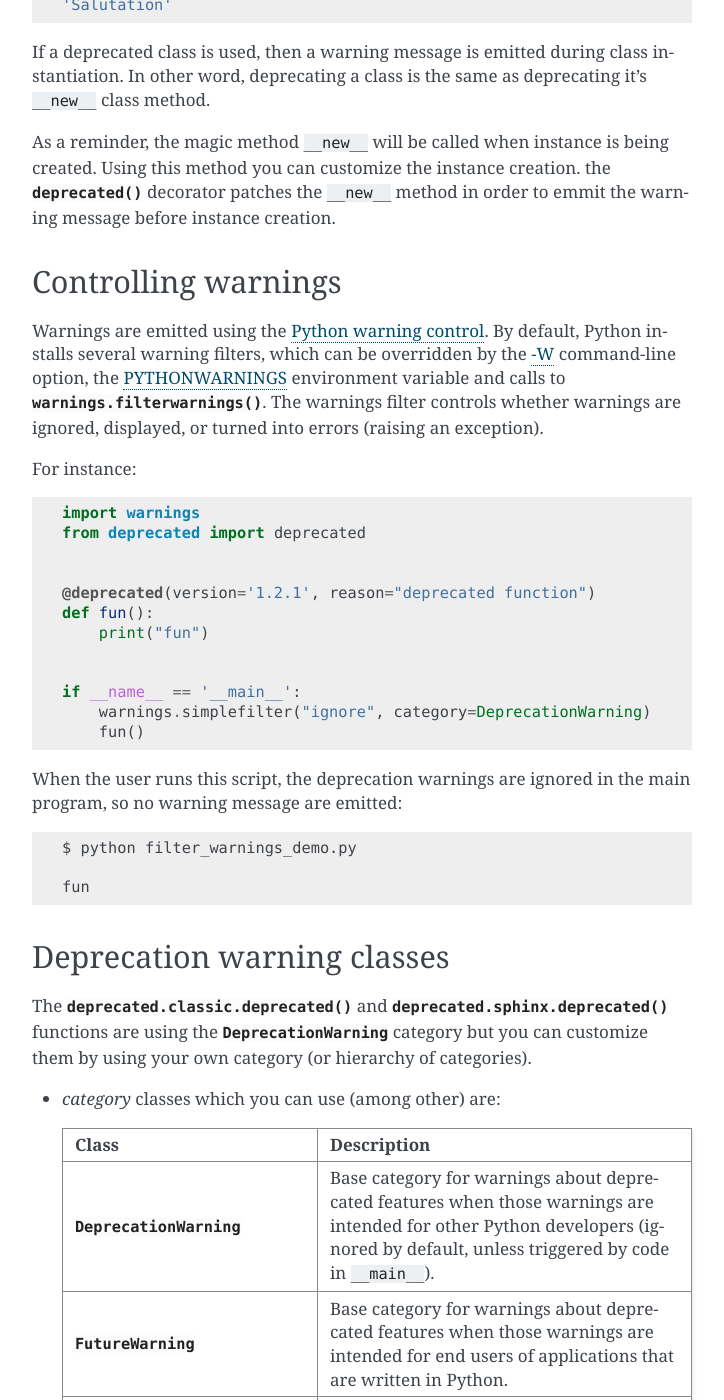
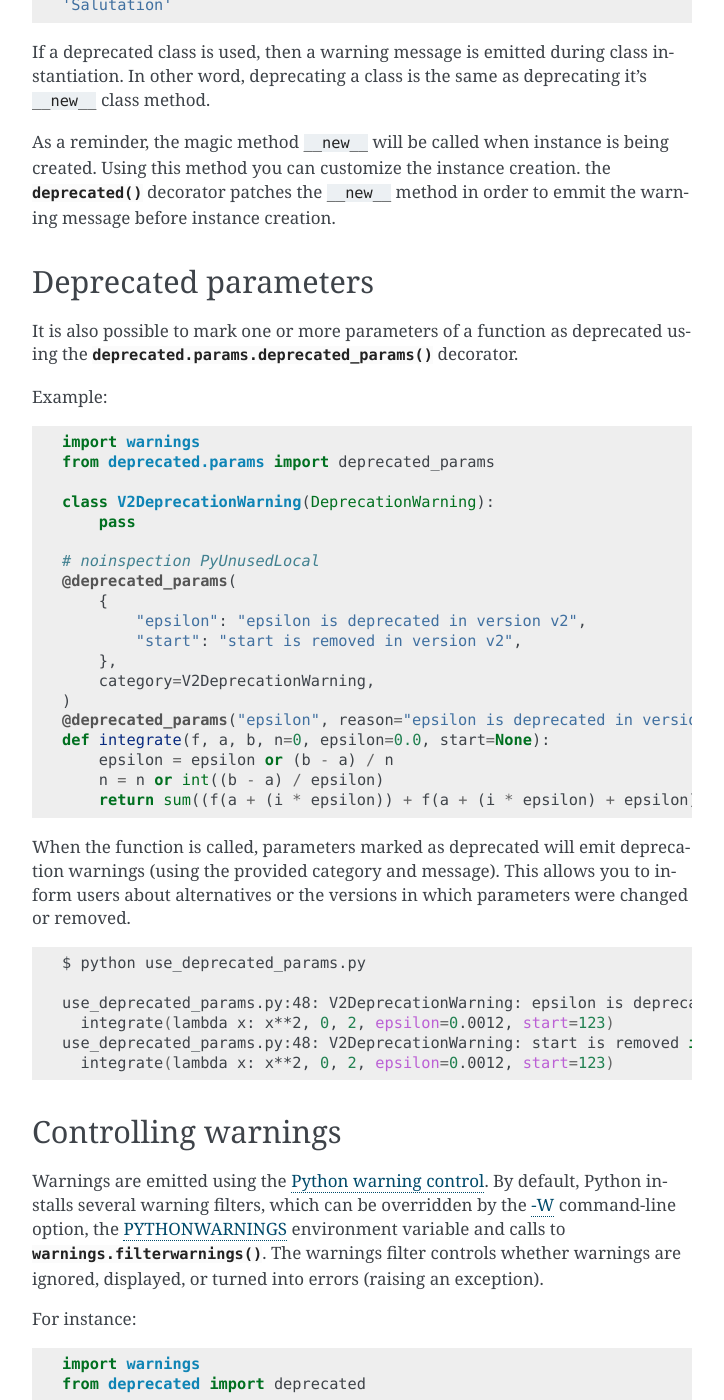
Before and after one commit to laurent-laporte-pro/deprecated, a Sphinx documentation site: the page built from docs/source/tutorial.rst, in a window 1280 px wide and 1400 px high, scrolled down 4824 px. Shown: the whole window, without its empty margins (388-1112 px from the left). Built offline with Sphinx 7.4.7, drawn with Linux system fonts in a browser that asks for light colours; some of the changed text lies outside the part shown.

Commit message:
docs(tutorial): add documentation for deprecated parameters decorator

```diff
--- a/docs/source/tutorial.rst
+++ b/docs/source/tutorial.rst
@@ -123,6 +123,50 @@ the :func:`~deprecated.deprecated` decorator patches the ``__new__`` method in o
 emmit the warning message before instance creation.
 
 
+Deprecated parameters
+---------------------
+
+It is also possible to mark one or more parameters of a function as deprecated using the
+:func:`deprecated.params.deprecated_params` decorator.
+
+Example:
+
+.. code-block:: python
+
+    import warnings
+    from deprecated.params import deprecated_params
+
+    class V2DeprecationWarning(DeprecationWarning):
+        pass
+
+    # noinspection PyUnusedLocal
+    @deprecated_params(
+        {
+            "epsilon": "epsilon is deprecated in version v2",
+            "start": "start is removed in version v2",
+        },
+        category=V2DeprecationWarning,
+    )
+    @deprecated_params("epsilon", reason="epsilon is deprecated in version v1.1")
+    def integrate(f, a, b, n=0, epsilon=0.0, start=None):
+        epsilon = epsilon or (b - a) / n
+        n = n or int((b - a) / epsilon)
+        return sum((f(a + (i * epsilon)) + f(a + (i * epsilon) + epsilon)) * epsilon / 2 for i in range(n))
+
+When the function is called, parameters marked as deprecated will emit deprecation
+warnings (using the provided category and message). This allows you to inform users
+about alternatives or the versions in which parameters were changed or removed.
+
+.. code-block:: sh
+
+   $ python use_deprecated_params.py
+
+   use_deprecated_params.py:48: V2DeprecationWarning: epsilon is deprecated in version v2
+     integrate(lambda x: x**2, 0, 2, epsilon=0.0012, start=123)
+   use_deprecated_params.py:48: V2DeprecationWarning: start is removed in version v2
+     integrate(lambda x: x**2, 0, 2, epsilon=0.0012, start=123)
+
+
 Controlling warnings
 --------------------
 
@@ -193,7 +237,6 @@ When the user runs this script, the deprecation warnings for the 3.0 version are
     warning_classes_demo.py:30: DeprecatedIn26: Call to deprecated function (or staticmethod) foo. (deprecated function)
       foo()
 
-
 Filtering warnings locally
 --------------------------
 
@@ -243,7 +286,6 @@ function will raise an exception because the *action* is set to "error".
        warnings.warn(msg, category=category, stacklevel=_stacklevel)
    DeprecationWarning: Call to deprecated function (or staticmethod) foo. (do not call it)
 
-
 Modifying the deprecated code reference
 ---------------------------------------
 
```
Also changed, not shown: docs/source/_static/rusty-tools-background.svg.
